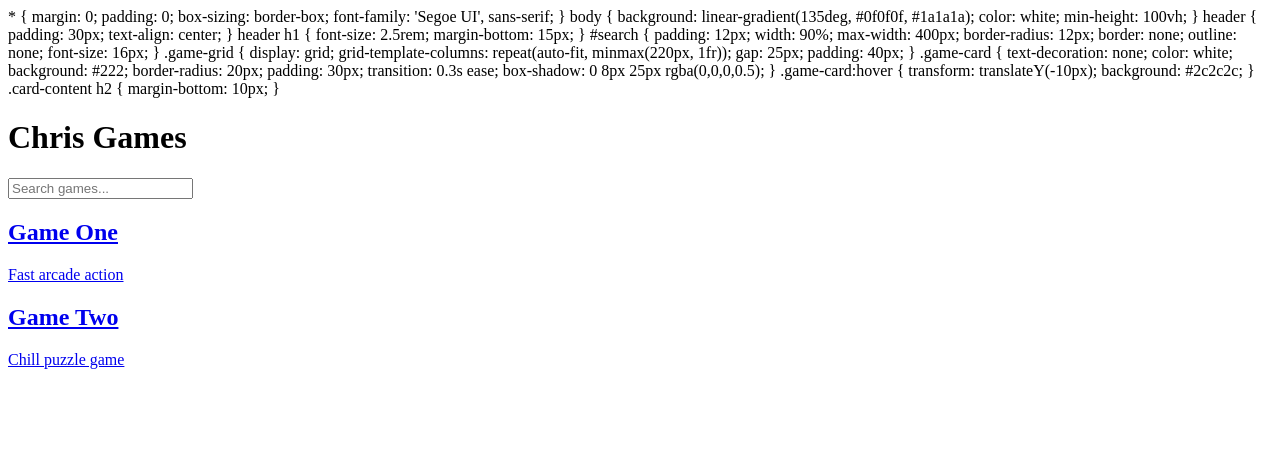
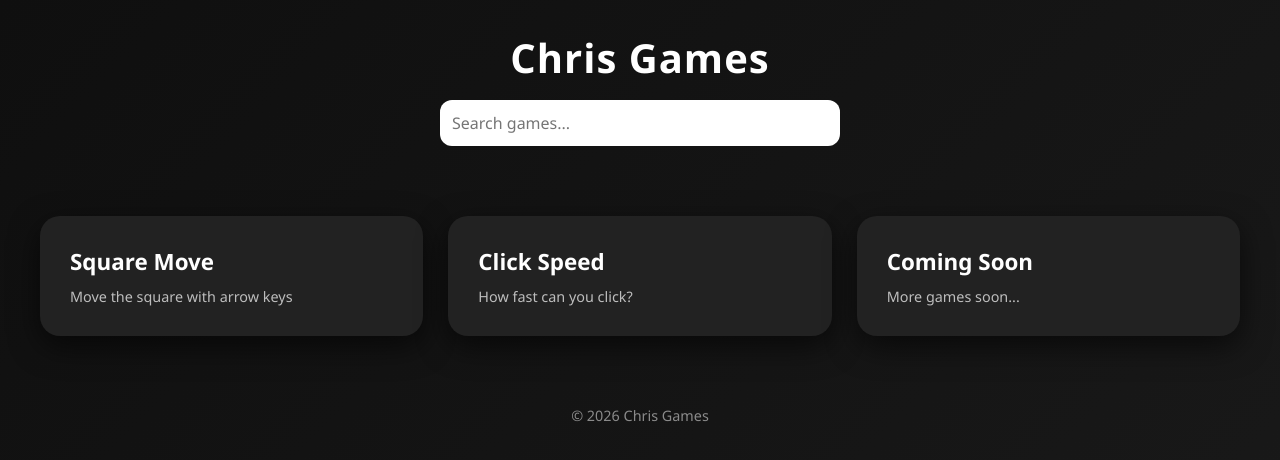
Before and after one commit to educationforever/slope-game, a plain HTML site: page index.html in a window 1280 px wide. Drawn offline with Linux system fonts and the light colour scheme.

Commit message:
Update index.html

```diff
--- a/index.html
+++ b/index.html
@@ -4,14 +4,13 @@
 <meta charset="UTF-8">
 <meta name="viewport" content="width=device-width, initial-scale=1.0">
 <title>Chris Games</title>
-<link rel="stylesheet" href="style.css">
-</head>
-<body>
-  * {
+
+<style>
+* {
     margin: 0;
     padding: 0;
     box-sizing: border-box;
-    font-family: 'Segoe UI', sans-serif;
+    font-family: "Segoe UI", sans-serif;
 }
 
 body {
@@ -20,14 +19,16 @@ body {
     min-height: 100vh;
 }
 
+/* Header */
 header {
-    padding: 30px;
+    padding: 30px 20px;
     text-align: center;
 }
 
 header h1 {
     font-size: 2.5rem;
     margin-bottom: 15px;
+    letter-spacing: 1px;
 }
 
 #search {
@@ -40,13 +41,15 @@ header h1 {
     font-size: 16px;
 }
 
+/* Game Grid */
 .game-grid {
     display: grid;
-    grid-template-columns: repeat(auto-fit, minmax(220px, 1fr));
+    grid-template-columns: repeat(auto-fit, minmax(230px, 1fr));
     gap: 25px;
     padding: 40px;
 }
 
+/* Game Card */
 .game-card {
     text-decoration: none;
     color: white;
@@ -54,17 +57,36 @@ header h1 {
     border-radius: 20px;
     padding: 30px;
     transition: 0.3s ease;
-    box-shadow: 0 8px 25px rgba(0,0,0,0.5);
+    box-shadow: 0 10px 30px rgba(0,0,0,0.6);
 }
 
 .game-card:hover {
     transform: translateY(-10px);
     background: #2c2c2c;
+    box-shadow: 0 15px 40px rgba(0,0,0,0.8);
 }
 
-.card-content h2 {
+.game-card h2 {
     margin-bottom: 10px;
+    font-size: 1.4rem;
 }
+
+.game-card p {
+    font-size: 0.9rem;
+    opacity: 0.7;
+}
+
+/* Footer */
+footer {
+    text-align: center;
+    padding: 30px;
+    opacity: 0.5;
+    font-size: 0.9rem;
+}
+</style>
+
+</head>
+<body>
 
 <header>
     <h1>Chris Games</h1>
@@ -73,24 +95,30 @@ header h1 {
 
 <main class="game-grid">
 
-    <a href="games/game1/index.html" class="game-card">
-        <div class="card-content">
-            <h2>Game One</h2>
-            <p>Fast arcade action</p>
-        </div>
+    <a href="game1.html" class="game-card">
+        <h2>Square Move</h2>
+        <p>Move the square with arrow keys</p>
     </a>
 
-    <a href="games/game2/index.html" class="game-card">
-        <div class="card-content">
-            <h2>Game Two</h2>
-            <p>Chill puzzle game</p>
-        </div>
+    <a href="game2.html" class="game-card">
+        <h2>Click Speed</h2>
+        <p>How fast can you click?</p>
+    </a>
+
+    <a href="game3.html" class="game-card">
+        <h2>Coming Soon</h2>
+        <p>More games soon...</p>
     </a>
 
 </main>
 
+<footer>
+    © 2026 Chris Games
+</footer>
+
 <script>
 const search = document.getElementById("search");
+
 search.addEventListener("keyup", function() {
     let filter = search.value.toLowerCase();
     let cards = document.querySelectorAll(".game-card");
```
